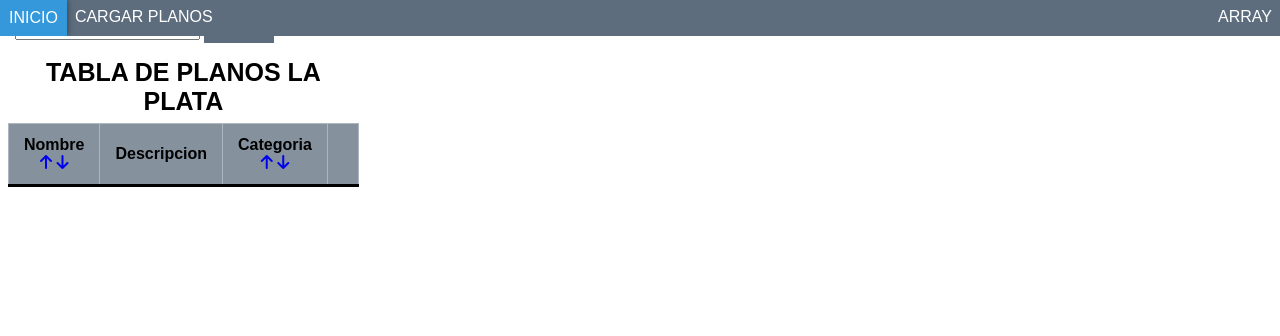
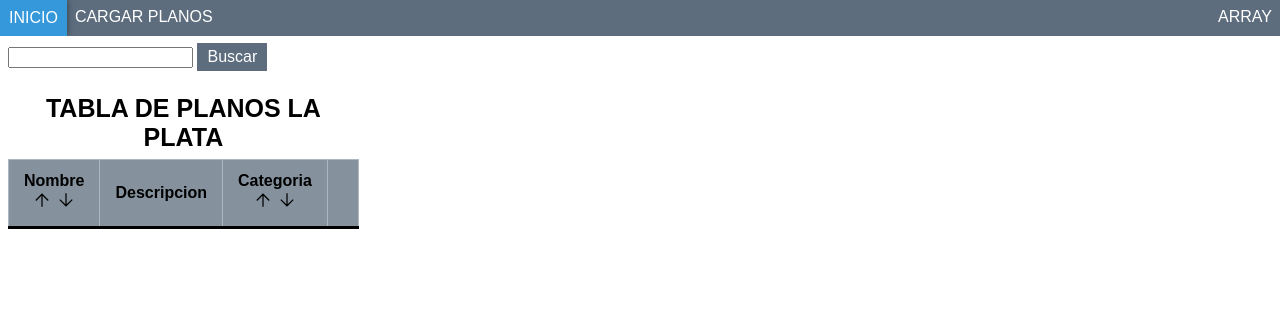
Before and after one commit to CeciiBloise/proyecto_ta, a PHP site: page /Paginas/admi_general/mecanico/planos/la_plata/tabla_planos_laPlata.php in a window 1280 px wide. Shown: the top 336 px of the page. Run offline with PHP 8.4, Linux system fonts and the light colour scheme; a user stored in the database is signed in; data that the repository does not hold is empty; some libraries are stand-ins or nearby versions.

Commit message:
arreglo de diseño

```diff
--- a/Paginas/admi_general/mecanico/planos/la_plata/tabla_planos_laPlata.php
+++ b/Paginas/admi_general/mecanico/planos/la_plata/tabla_planos_laPlata.php
@@ -36,7 +36,9 @@
         <meta charset="utf-8" /> <!-- tipos de caracter -->
         <meta name="viewport" content="width=device-width, user-scalable=no, initial-scale=1.0, maximum-scale=1.0, minimum-scale=1.0" />
         <link rel="stylesheet" href="../../../../../CSS/estiloMenuHorizontal.css"/>
+        <link rel="stylesheet" href="../../../../../CSS/estiloBuscador.css"/>
         <link rel="stylesheet" href="../../../../../CSS/estiloTablas.css"/>
+
         <script src="https://kit.fontawesome.com/3de4daf040.js" crossorigin="anonymous"></script>
         <!-- Estilos -->
         <title>Trenes Argentinos</title> <!-- titulo de la pagina -->
@@ -71,37 +73,6 @@
       </nav>
     </header>
 
-    <style>
-        /*ancho del menu*/
-       /* .navMenu{
-        width: 157rem;
-        }*/
-                /*Barra Buscador*/
-        .buscador input[type=search]{
-            width:300px;
-            height:25px;
-            border-radius:5px;
-            border-color: #5D6D7E;
-        }
-
-        .buscador{
-            /*float:right;*/
-            margin:7px;
-        }
-
-        .boton{
-            background-color: #5D6D7E;
-            color: white;
-            /*float: right;*/
-            padding: 5px 10px;
-            margin-right: 16px;
-            font-size: 30px;
-            border: none;
-            cursor: pointer;
-            font-size: 16px;
-        }
-    </style>
-
     <body>
 
         <div>
@@ -130,14 +101,14 @@
                             <div class="float-right">
                                 <!-- Funcionamiento de las flechas -->
                                 <?php if (isset($_GET['columna']) && $_GET['columna'] == 'nombre_laPlata' && $_GET['tipo'] == 'ASC'): ?>
-                                        <i class="fa-sharp fa-solid fa-arrow-up"></i>
+                                            <svg xmlns="http://www.w3.org/2000/svg" height="20" viewBox="0 96 960 960" width="20"><path d="M450 896V370L202 618l-42-42 320-320 320 320-42 42-248-248v526h-60Z"/></svg>
                                 <?php else : ?>
-                                            <a href="tabla_planos_laPlata.php?columna=nombre_laPlata&tipo=asc"><i class="fa-sharp fa-solid fa-arrow-up"></i></a><!-- De A a Z ascendente-->
+                                            <a href="nombre_laPlata.php?columna=nombre_laPlata&tipo=asc"><svg xmlns="http://www.w3.org/2000/svg" height="20" viewBox="0 96 960 960" width="20"><path d="M450 896V370L202 618l-42-42 320-320 320 320-42 42-248-248v526h-60Z"/></svg></a><!-- De A a Z ascendente-->
                                 <?php endif; ?>
                                 <?php if (isset($_GET['columna']) && $_GET['columna'] == 'nombre_laPlata' && $_GET['tipo'] == 'DESC') : ?>
-                                            <i class="fa-sharp fa-solid fa-arrow-down"></i>
+                                            <svg xmlns="http://www.w3.org/2000/svg" height="20" viewBox="0 96 960 960" width="20"><path d="M480 896 160 576l42-42 248 248V256h60v526l248-248 42 42-320 320Z"/></svg>
                                 <?php else : ?>
-                                            <a href="tabla_planos_laPlata.php?columna=nombre_laPlata&tipo=desc"><i class="fa-sharp fa-solid fa-arrow-down"></i></a>
+                                            <a href="nombre_laPlata.php?columna=nombre_laPlata&tipo=desc"><svg xmlns="http://www.w3.org/2000/svg" height="20" viewBox="0 96 960 960" width="20"><path d="M480 896 160 576l42-42 248 248V256h60v526l248-248 42 42-320 320Z"/></svg></a>
                                 <?php endif; ?>
                             </div>
                         </th>
@@ -146,14 +117,14 @@
                             <div class="float-right">
                                 <!-- Funcionamiento de las flechas -->
                                 <?php if (isset($_GET['columna']) && $_GET['columna'] == 'categoria_laPlata' && $_GET['tipo'] == 'ASC'): ?>
-                                        <i class="fa-sharp fa-solid fa-arrow-up"></i>
+                                            <svg xmlns="http://www.w3.org/2000/svg" height="20" viewBox="0 96 960 960" width="20"><path d="M450 896V370L202 618l-42-42 320-320 320 320-42 42-248-248v526h-60Z"/></svg>
                                 <?php else : ?>
-                                            <a href="tabla_planos_laPlata.php?columna=categoria_laPlata&tipo=asc"><i class="fa-sharp fa-solid fa-arrow-up"></i></a><!-- De A a Z ascendente-->
+                                            <a href="nombre_laPlata.php?columna=categoria_laPlata&tipo=asc"><svg xmlns="http://www.w3.org/2000/svg" height="20" viewBox="0 96 960 960" width="20"><path d="M450 896V370L202 618l-42-42 320-320 320 320-42 42-248-248v526h-60Z"/></svg></a><!-- De A a Z ascendente-->
                                 <?php endif; ?>
                                 <?php if (isset($_GET['columna']) && $_GET['columna'] == 'categoria_laPlata' && $_GET['tipo'] == 'DESC') : ?>
-                                            <i class="fa-sharp fa-solid fa-arrow-down"></i>
+                                            <svg xmlns="http://www.w3.org/2000/svg" height="20" viewBox="0 96 960 960" width="20"><path d="M480 896 160 576l42-42 248 248V256h60v526l248-248 42 42-320 320Z"/></svg>
                                 <?php else : ?>
-                                            <a href="tabla_planos_laPlata.php?columna=categoria_laPlata&tipo=desc"><i class="fa-sharp fa-solid fa-arrow-down"></i></a>
+                                            <a href="nombre_laPlata.php?columna=categoria_laPlata&tipo=desc"><svg xmlns="http://www.w3.org/2000/svg" height="20" viewBox="0 96 960 960" width="20"><path d="M480 896 160 576l42-42 248 248V256h60v526l248-248 42 42-320 320Z"/></svg></a>
                                 <?php endif; ?>
                             </div>
                         </th>
```
Also changed, not shown: Paginas/admi_general/mecanico/manuales/lista.php (+10 -9 lines), Paginas/admi_general/mecanico/plan_de_frecuencias/tabla_plan_de_frecuencias.php (+4 -4 lines), Paginas/admi_general/mecanico/plan_de_frecuencias/ver_mas_info.php (+4 -4 lines), Paginas/admi_general/mecanico/planos/bosques/tabla_planos_bosques.php (+8 -8 lines), Paginas/admi_general/mecanico/planos/quilmes/tabla_planos_quilmes.php (+8 -8 lines). Lines whose indentation alone changed are shown as unchanged.
